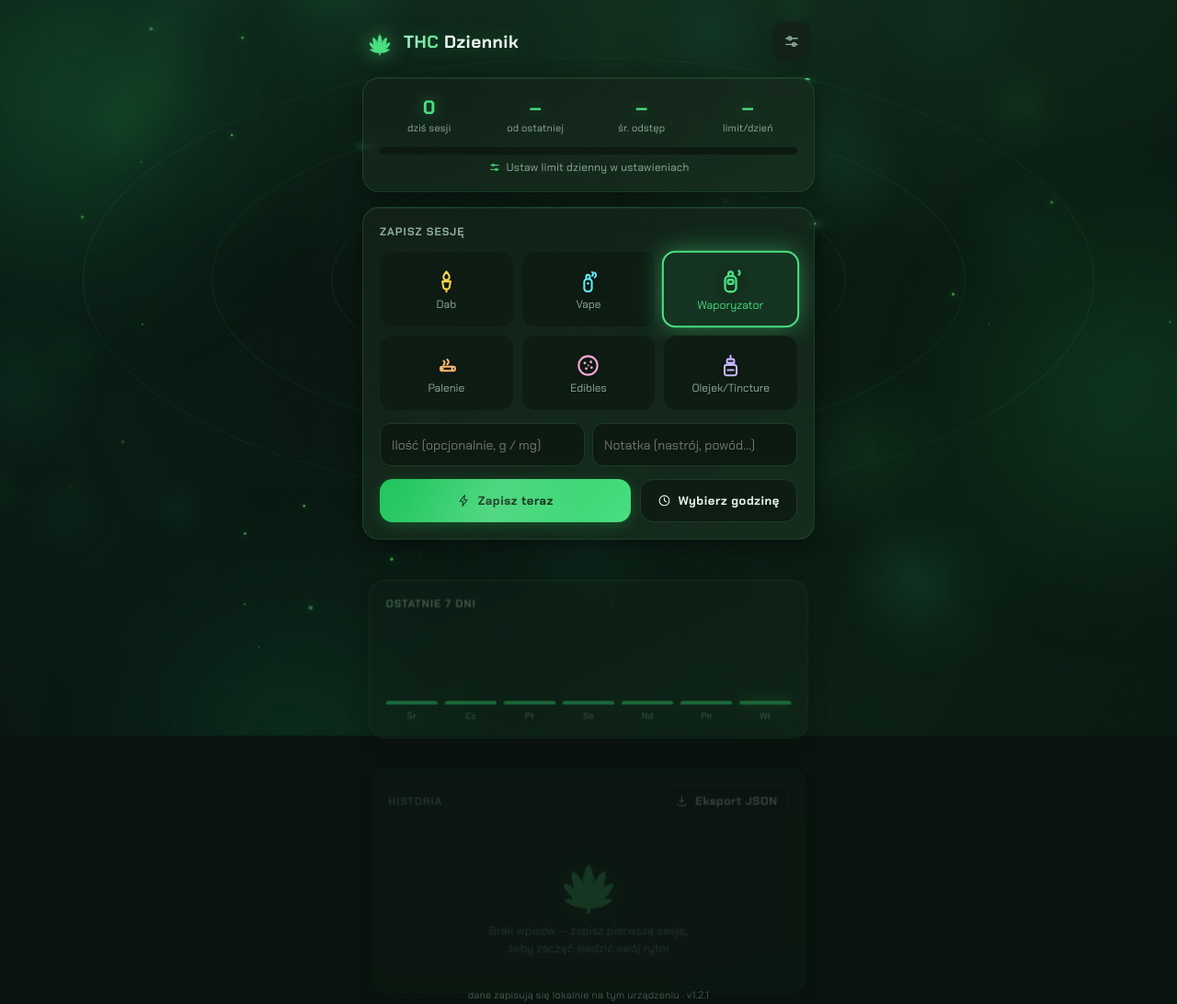
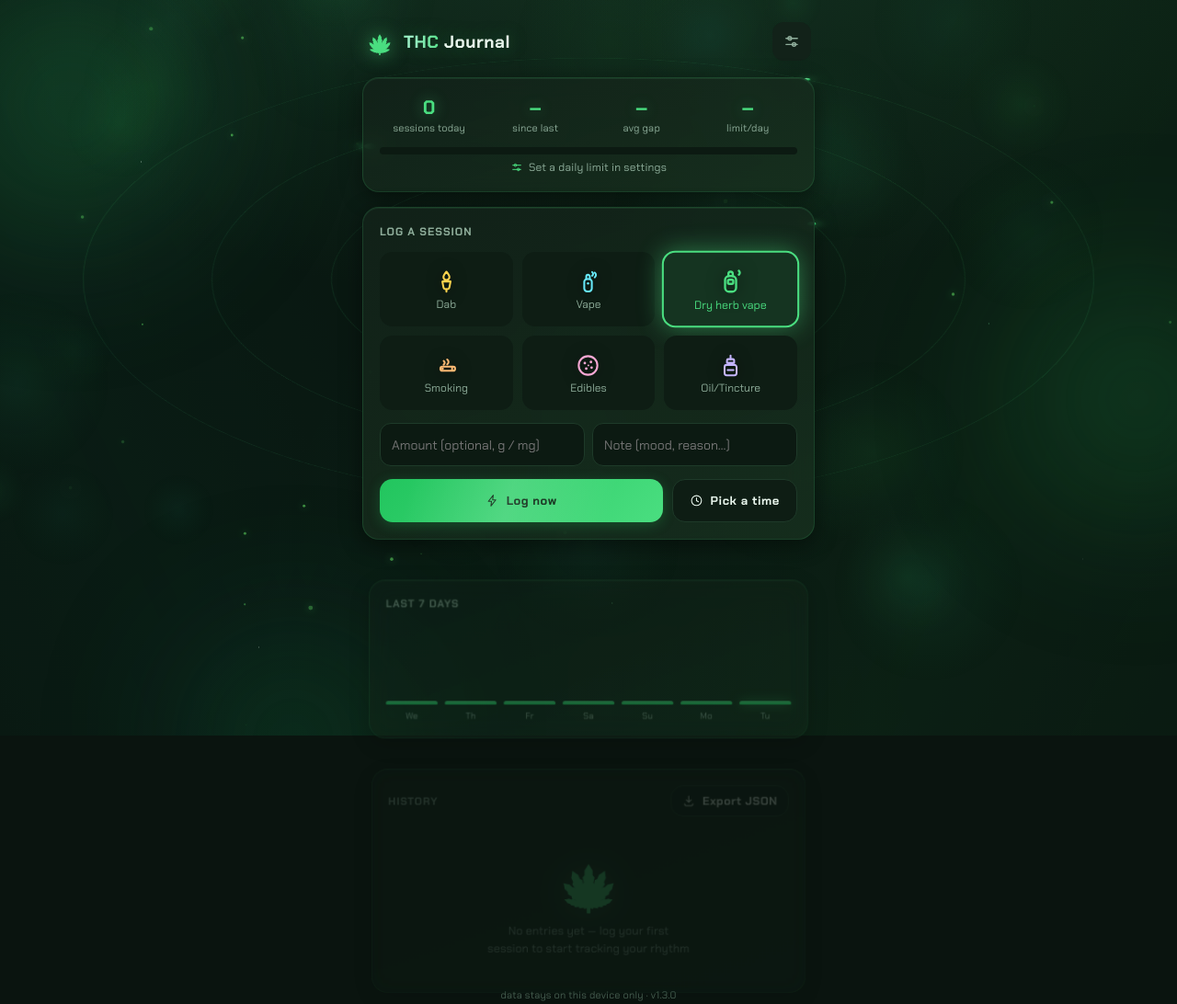
Before and after one commit to megabomb420/thc-dziennik, a website built with Vite: page index.html in a window 1280 px wide. Shown: the whole page at 92% size. Built offline with nearby package versions, Linux system fonts and the light colour scheme.

Commit message:
🌐 Dwujęzyczność: angielski domyślnie, polski w ustawieniach
- nowy i18n.js: słowniki EN/PL, t(klucz, zmienne), setLang(), locale(), weekdays()
- statyczny HTML na data-i18n / -placeholder / -title / -aria; html lang + title
- app.js czyta wszystko przez t(), przerysowuje się z window.onLangChange
- daty, godziny i skróty dni wg lokalizacji: en-GB vs pl-PL
- select języka w ustawieniach (English/Polski), zapis od razu w settings.lang
- "Dry herb vape" zamiast "Waporyzator" (odróżnienie od metody "Vape")
- manifest EN, eksport thc-journal-*.json, wersja 1.3.0, sw.js CACHE v10 + i18n.js
- README + HANDOFF

```diff
--- a/app.js
+++ b/app.js
@@ -1,20 +1,16 @@
-const METHODS = [
-  { id:'dab',    name:'Dab' },
-  { id:'vape',   name:'Vape' },
-  { id:'vapor',  name:'Waporyzator' },
-  { id:'smoke',  name:'Palenie' },
-  { id:'edible', name:'Edibles' },
-  { id:'oil',    name:'Olejek/Tincture' },
-];
+const METHODS = ['dab', 'vape', 'vapor', 'smoke', 'edible', 'oil'];
 
 const LS_ENTRIES = 'thc_entries_v1';
 const LS_SETTINGS = 'thc_settings_v1';
 
 let entries = JSON.parse(localStorage.getItem(LS_ENTRIES) || '[]');
-let settings = JSON.parse(localStorage.getItem(LS_SETTINGS) || '{"goal":0,"nick":""}');
+let settings = JSON.parse(localStorage.getItem(LS_SETTINGS) || '{"goal":0,"nick":"","lang":"en"}');
+if (!settings.lang) settings.lang = 'en';
 let selectedMethod = 'vapor';
 
 const $ = id => document.getElementById(id);
+const t = (k, v) => window.i18n.t(k, v);
+const methodName = id => t('method_' + id);
 
 function save() {
   localStorage.setItem(LS_ENTRIES, JSON.stringify(entries));
@@ -36,10 +32,10 @@ function sameDay(a, b) {
 
 /* --- metody --- */
 function renderMethods() {
-  $('methods').innerHTML = METHODS.map(m =>
-    `<button class="method m-${m.id} ${m.id === selectedMethod ? 'active' : ''}" data-id="${m.id}"
-       aria-pressed="${m.id === selectedMethod}">
-       <span class="m-icon">${svgIcon(m.id)}</span><span class="m-name">${m.name}</span>
+  $('methods').innerHTML = METHODS.map(id =>
+    `<button class="method m-${id} ${id === selectedMethod ? 'active' : ''}" data-id="${id}"
+       aria-pressed="${id === selectedMethod}">
+       <span class="m-icon">${svgIcon(id)}</span><span class="m-name">${methodName(id)}</span>
      </button>`).join('');
   document.querySelectorAll('.method').forEach(b =>
     b.onclick = () => { selectedMethod = b.dataset.id; renderMethods(); });
@@ -69,10 +65,10 @@ function renderStats() {
     fill.classList.toggle('over', over);
     txt.classList.toggle('over', over);
     txt.innerHTML = (over ? svgIcon('alert') : '') +
-      `<span>${over ? 'Limit przekroczony' : 'Dzisiejszy limit'}: ${todayCount}/${settings.goal}</span>`;
+      `<span>${t(over ? 'goalOver' : 'goalToday', { a: todayCount, b: settings.goal })}</span>`;
   } else {
     fill.style.width = '0';
-    txt.innerHTML = svgIcon('sliders') + '<span>Ustaw limit dzienny w ustawieniach</span>';
+    txt.innerHTML = svgIcon('sliders') + `<span>${t('goalUnset')}</span>`;
   }
 }
 
@@ -85,7 +81,7 @@ function renderChart() {
   }
   const counts = days.map(d => entries.filter(e => sameDay(new Date(e.t), d)).length);
   const max = Math.max(1, ...counts);
-  const names = ['Nd','Pn','Wt','Śr','Cz','Pt','So'];
+  const names = window.i18n.weekdays();
   $('chart').innerHTML = days.map((d, i) => `
     <div class="bar-col">
       <span class="bar-count">${counts[i] || ''}</span>
@@ -95,30 +91,29 @@ function renderChart() {
 }
 
 /* --- historia --- */
-function methodOf(id) { return METHODS.find(m => m.id === id) || METHODS[0]; }
-
 function renderHistory() {
   const el = $('history');
   const sorted = [...entries].sort((a, b) => b.t - a.t).slice(0, 100);
   if (!sorted.length) {
     el.innerHTML = `<div class="empty">
       <span class="empty-art">${svgIcon('leaf')}</span>
-      <div class="empty-txt">Brak wpisów — zapisz pierwszą sesję, żeby zacząć śledzić swój rytm</div>
+      <div class="empty-txt">${t('empty')}</div>
     </div>`;
     return;
   }
+  const loc = window.i18n.locale();
   el.innerHTML = sorted.map(e => {
-    const m = methodOf(e.m);
+    const id = METHODS.includes(e.m) ? e.m : METHODS[0];
     const d = new Date(e.t);
-    const when = d.toLocaleDateString('pl-PL', { day: 'numeric', month: 'short' }) + ' ' +
-                 d.toLocaleTimeString('pl-PL', { hour: '2-digit', minute: '2-digit' });
+    const when = d.toLocaleDateString(loc, { day: 'numeric', month: 'short' }) + ' ' +
+                 d.toLocaleTimeString(loc, { hour: '2-digit', minute: '2-digit' });
     const extra = [e.amount ? e.amount : '', e.note || ''].filter(Boolean).join(' · ');
-    return `<div class="entry m-${m.id}">
-      <span class="e-icon">${svgIcon(m.id)}</span>
-      <div class="e-main"><div class="e-method">${m.name}</div>
+    return `<div class="entry m-${id}">
+      <span class="e-icon">${svgIcon(id)}</span>
+      <div class="e-main"><div class="e-method">${methodName(id)}</div>
       ${extra ? `<div class="e-note">${extra}</div>` : ''}</div>
       <div class="e-time">${when}</div>
-      <button class="e-del" data-id="${e.id}" title="Usuń" aria-label="Usuń wpis">${svgIcon('close')}</button>
+      <button class="e-del" data-id="${e.id}" title="${t('titleDelete')}" aria-label="${t('ariaDelete')}">${svgIcon('close')}</button>
     </div>`;
   }).join('');
   el.querySelectorAll('.e-del').forEach(b => b.onclick = () => {
@@ -141,8 +136,7 @@ function addEntry(ts) {
   save();
   $('amountInput').value = ''; $('noteInput').value = '';
   renderAll();
-  const m = methodOf(selectedMethod);
-  toast(`Zapisano: ${m.name}`, m.id);
+  toast(t('toastSaved', { m: methodName(selectedMethod) }), selectedMethod);
   // eksplozja cząsteczek z miejsca kliknięcia
   const btn = $('logNow').getBoundingClientRect();
   if (window.fxBurst) fxBurst(btn.left + btn.width / 2, btn.top + btn.height / 2);
@@ -163,7 +157,7 @@ $('cancelTime').onclick = closeTimeModal;
 $('timeModal').addEventListener('click', e => { if (e.target === $('timeModal')) closeTimeModal(); });
 $('confirmTime').onclick = () => {
   const v = $('customTime').value;
-  if (!v) { toast('Wybierz datę i godzinę', 'alert'); return; }
+  if (!v) { toast(t('toastPickTime'), 'alert'); return; }
   addEntry(new Date(v).getTime());
   closeTimeModal();
 };
@@ -177,7 +171,7 @@ $('exportBtn').onclick = () => {
   const blob = new Blob([JSON.stringify({ settings, entries }, null, 2)], { type: 'application/json' });
   const a = document.createElement('a');
   a.href = URL.createObjectURL(blob);
-  a.download = 'thc-dziennik-' + new Date().toISOString().slice(0, 10) + '.json';
+  a.download = 'thc-journal-' + new Date().toISOString().slice(0, 10) + '.json';
   a.click();
 };
 
@@ -185,35 +179,42 @@ $('exportBtn').onclick = () => {
 $('settingsBtn').onclick = () => {
   $('goalInput').value = settings.goal;
   $('nickInput').value = settings.nick;
+  $('langInput').value = settings.lang;
   $('settingsModal').classList.remove('hidden');
 };
 $('closeSettings').onclick = () => $('settingsModal').classList.add('hidden');
+$('langInput').onchange = e => {
+  settings.lang = window.i18n.langs.some(l => l.code === e.target.value) ? e.target.value : 'en';
+  save();
+  window.i18n.setLang(settings.lang);
+};
 $('saveSettings').onclick = () => {
   settings.goal = Math.max(0, parseInt($('goalInput').value) || 0);
   settings.nick = $('nickInput').value.trim();
   save(); renderAll();
   $('settingsModal').classList.add('hidden');
-  toast('Zapisano ustawienia', 'check');
+  toast(t('toastSettings'), 'check');
 };
 $('wipeBtn').onclick = () => {
-  if (confirm('Na pewno usunąć WSZYSTKIE wpisy? Tego nie da się cofnąć.')) {
+  if (confirm(t('confirmWipe'))) {
     entries = []; save(); renderAll();
     $('settingsModal').classList.add('hidden');
-    toast('Dane usunięte', 'trash');
+    toast(t('toastWiped'), 'trash');
   }
 };
 
 /* --- toast --- */
 let toastTimer;
 function toast(msg, ico) {
-  const t = $('toast');
-  t.innerHTML = (ico ? svgIcon(ico) : '') + `<span>${msg}</span>`;
-  t.classList.remove('hidden');
+  const el = $('toast');
+  el.innerHTML = (ico ? svgIcon(ico) : '') + `<span>${msg}</span>`;
+  el.classList.remove('hidden');
   clearTimeout(toastTimer);
-  toastTimer = setTimeout(() => t.classList.add('hidden'), 2200);
+  toastTimer = setTimeout(() => el.classList.add('hidden'), 2200);
 }
 
 /* --- init --- */
-renderMethods();
-renderAll();
+window.onLangChange = () => { renderMethods(); renderAll(); };
+window.i18n.setLang(settings.lang);
+$('langInput').value = settings.lang;
 setInterval(renderStats, 30000); // odświeżanie "od ostatniej"
--- /dev/null
+++ b/i18n.js
@@ -0,0 +1,151 @@
+/* ===== I18N: angielski (domyślny) + polski ===== */
+(() => {
+  const STRINGS = {
+    en: {
+      locale: 'en-GB',
+      weekdays: ['Su', 'Mo', 'Tu', 'We', 'Th', 'Fr', 'Sa'],
+      appTitle: 'THC Journal — control & reduction',
+      brandWord: 'Journal',
+      statToday: 'sessions today',
+      statSince: 'since last',
+      statGap: 'avg gap',
+      statGoal: 'limit/day',
+      goalUnset: 'Set a daily limit in settings',
+      goalToday: 'Today: {a}/{b}',
+      goalOver: 'Limit exceeded: {a}/{b}',
+      logTitle: 'Log a session',
+      amountPh: 'Amount (optional, g / mg)',
+      notePh: 'Note (mood, reason…)',
+      logNow: 'Log now',
+      logCustom: 'Pick a time',
+      chartTitle: 'Last 7 days',
+      historyTitle: 'History',
+      exportJson: 'Export JSON',
+      empty: 'No entries yet — log your first session to start tracking your rhythm',
+      footer: 'data stays on this device only · v1.3.0',
+      settings: 'Settings',
+      goalLabel: 'Daily session limit (0 = no limit)',
+      nickLabel: 'Nickname (optional)',
+      langLabel: 'Language',
+      save: 'Save',
+      cancel: 'Cancel',
+      wipe: 'Delete all data',
+      timeTitle: 'When was it?',
+      ago15: '15 min ago',
+      ago30: '30 min ago',
+      ago60: '1 h ago',
+      ago120: '2 h ago',
+      timeLabel: 'or an exact date and time',
+      toastSaved: 'Saved: {m}',
+      toastPickTime: 'Pick a date and time',
+      toastSettings: 'Settings saved',
+      toastWiped: 'Data deleted',
+      confirmWipe: 'Delete ALL entries? This cannot be undone.',
+      ariaSettings: 'Settings',
+      ariaDelete: 'Delete entry',
+      titleDelete: 'Delete',
+      method_dab: 'Dab',
+      method_vape: 'Vape',
+      method_vapor: 'Dry herb vape',
+      method_smoke: 'Smoking',
+      method_edible: 'Edibles',
+      method_oil: 'Oil/Tincture',
+    },
+    pl: {
+      locale: 'pl-PL',
+      weekdays: ['Nd', 'Pn', 'Wt', 'Śr', 'Cz', 'Pt', 'So'],
+      appTitle: 'THC Dziennik — kontrola i redukcja',
+      brandWord: 'Dziennik',
+      statToday: 'dziś sesji',
+      statSince: 'od ostatniej',
+      statGap: 'śr. odstęp',
+      statGoal: 'limit/dzień',
+      goalUnset: 'Ustaw limit dzienny w ustawieniach',
+      goalToday: 'Dzisiejszy limit: {a}/{b}',
+      goalOver: 'Limit przekroczony: {a}/{b}',
+      logTitle: 'Zapisz sesję',
+      amountPh: 'Ilość (opcjonalnie, g / mg)',
+      notePh: 'Notatka (nastrój, powód…)',
+      logNow: 'Zapisz teraz',
+      logCustom: 'Wybierz godzinę',
+      chartTitle: 'Ostatnie 7 dni',
+      historyTitle: 'Historia',
+      exportJson: 'Eksport JSON',
+      empty: 'Brak wpisów — zapisz pierwszą sesję, żeby zacząć śledzić swój rytm',
+      footer: 'dane zapisują się lokalnie na tym urządzeniu · v1.3.0',
+      settings: 'Ustawienia',
+      goalLabel: 'Dzienny limit sesji (0 = bez limitu)',
+      nickLabel: 'Nick (opcjonalnie)',
+      langLabel: 'Język',
+      save: 'Zapisz',
+      cancel: 'Anuluj',
+      wipe: 'Usuń wszystkie dane',
+      timeTitle: 'Kiedy to było?',
+      ago15: '15 min temu',
+      ago30: '30 min temu',
+      ago60: '1 h temu',
+      ago120: '2 h temu',
+      timeLabel: 'albo dokładna data i godzina',
+      toastSaved: 'Zapisano: {m}',
+      toastPickTime: 'Wybierz datę i godzinę',
+      toastSettings: 'Zapisano ustawienia',
+      toastWiped: 'Dane usunięte',
+      confirmWipe: 'Na pewno usunąć WSZYSTKIE wpisy? Tego nie da się cofnąć.',
+      ariaSettings: 'Ustawienia',
+      ariaDelete: 'Usuń wpis',
+      titleDelete: 'Usuń',
+      method_dab: 'Dab',
+      method_vape: 'Vape',
+      method_vapor: 'Dry herb vape',
+      method_smoke: 'Palenie',
+      method_edible: 'Edibles',
+      method_oil: 'Olejek/Tincture',
+    },
+  };
+
+  const DEFAULT = 'en';
+  const table = () => STRINGS[lang] || STRINGS[DEFAULT];
+  let lang = DEFAULT;
+
+  function t(key, vars) {
+    let s = table()[key];
+    if (s == null) s = STRINGS[DEFAULT][key];
+    if (s == null) return key;
+    if (vars) s = s.replace(/\{(\w+)\}/g, (m, k) => (vars[k] != null ? vars[k] : ''));
+    return s;
+  }
+
+  function apply() {
+    document.documentElement.lang = lang;
+    document.title = t('appTitle');
+    document.querySelectorAll('[data-i18n]').forEach(el => { el.textContent = t(el.dataset.i18n); });
+    document.querySelectorAll('[data-i18n-placeholder]').forEach(el => { el.placeholder = t(el.dataset.i18nPlaceholder); });
+    document.querySelectorAll('[data-i18n-title]').forEach(el => { el.title = t(el.dataset.i18nTitle); });
+    document.querySelectorAll('[data-i18n-aria]').forEach(el => { el.setAttribute('aria-label', t(el.dataset.i18nAria)); });
+  }
+
+  function setLang(code) {
+    lang = STRINGS[code] ? code : DEFAULT;
+    apply();
+    if (window.onLangChange) window.onLangChange();
+  }
+
+  function stored() {
+    try {
+      const s = JSON.parse(localStorage.getItem('thc_settings_v1') || '{}');
+      return STRINGS[s.lang] ? s.lang : DEFAULT;
+    } catch { return DEFAULT; }
+  }
+
+  window.i18n = {
+    t,
+    setLang,
+    get lang() { return lang; },
+    locale: () => table().locale,
+    weekdays: () => table().weekdays,
+    langs: [{ code: 'en', label: 'English' }, { code: 'pl', label: 'Polski' }],
+  };
+
+  lang = stored();
+  apply();
+})();
--- a/index.html
+++ b/index.html
@@ -1,9 +1,9 @@
 <!DOCTYPE html>
-<html lang="pl">
+<html lang="en">
 <head>
 <meta charset="UTF-8">
 <meta name="viewport" content="width=device-width, initial-scale=1.0, maximum-scale=1.0, user-scalable=no, viewport-fit=cover">
-<title>THC Dziennik — kontrola i redukcja</title>
+<title>THC Journal — control &amp; reduction</title>
 <meta name="theme-color" content="#0d1f16">
 <link rel="manifest" href="manifest.webmanifest">
 <link rel="icon" type="image/png" sizes="192x192" href="icons/icon-192.png">
@@ -32,9 +32,10 @@
   <header>
     <div class="brand">
       <span class="logo-mark" data-icon="leaf"></span>
-      <div class="logo"><span>THC</span> Dziennik</div>
+      <div class="logo"><span>THC</span> <b data-i18n="brandWord">Journal</b></div>
     </div>
-    <button id="settingsBtn" class="icon-btn" title="Ustawienia" aria-label="Ustawienia" data-icon="sliders"></button>
+    <button id="settingsBtn" class="icon-btn" data-icon="sliders"
+      data-i18n-title="ariaSettings" data-i18n-aria="ariaSettings"></button>
   </header>
 
   <!-- KARTA STATUSU -->
@@ -42,99 +43,108 @@
     <div class="status-grid">
       <div class="stat">
         <div class="stat-num" id="statToday">0</div>
-        <div class="stat-label">dziś sesji</div>
+        <div class="stat-label" data-i18n="statToday">sessions today</div>
       </div>
       <div class="stat">
         <div class="stat-num" id="statSince">–</div>
-        <div class="stat-label">od ostatniej</div>
+        <div class="stat-label" data-i18n="statSince">since last</div>
       </div>
       <div class="stat">
         <div class="stat-num" id="statGap">–</div>
-        <div class="stat-label">śr. odstęp</div>
+        <div class="stat-label" data-i18n="statGap">avg gap</div>
       </div>
       <div class="stat">
         <div class="stat-num" id="statGoal">–</div>
-        <div class="stat-label">limit/dzień</div>
+        <div class="stat-label" data-i18n="statGoal">limit/day</div>
       </div>
     </div>
     <div class="goal-bar-wrap">
       <div class="goal-bar"><div class="goal-fill" id="goalFill"></div></div>
-      <div class="goal-text" id="goalText">Ustaw limit dzienny w ustawieniach</div>
+      <div class="goal-text" id="goalText">Set a daily limit in settings</div>
     </div>
   </section>
 
   <!-- SZYBKI ZAPIS -->
   <section class="card log-card">
-    <h2>Zapisz sesję</h2>
+    <h2 data-i18n="logTitle">Log a session</h2>
     <div class="methods" id="methods"></div>
     <div class="log-extras">
-      <input type="number" id="amountInput" min="0" step="0.05" placeholder="Ilość (opcjonalnie, g / mg)">
-      <input type="text" id="noteInput" maxlength="80" placeholder="Notatka (nastrój, powód…)">
+      <input type="number" id="amountInput" min="0" step="0.05"
+        data-i18n-placeholder="amountPh" placeholder="Amount (optional, g / mg)">
+      <input type="text" id="noteInput" maxlength="80"
+        data-i18n-placeholder="notePh" placeholder="Note (mood, reason…)">
     </div>
     <div class="log-actions">
-      <button class="btn primary" id="logNow" data-icon="bolt">Zapisz teraz</button>
-      <button class="btn ghost" id="logCustom" data-icon="clock">Wybierz godzinę</button>
+      <button class="btn primary" id="logNow" data-icon="bolt"><span data-i18n="logNow">Log now</span></button>
+      <button class="btn ghost" id="logCustom" data-icon="clock"><span data-i18n="logCustom">Pick a time</span></button>
     </div>
   </section>
 
   <!-- WYKRES 7 DNI -->
   <section class="card">
-    <h2>Ostatnie 7 dni</h2>
+    <h2 data-i18n="chartTitle">Last 7 days</h2>
     <div class="chart" id="chart"></div>
   </section>
 
   <!-- HISTORIA -->
   <section class="card">
     <div class="hist-head">
-      <h2>Historia</h2>
-      <button class="btn ghost small" id="exportBtn" data-icon="download">Eksport JSON</button>
+      <h2 data-i18n="historyTitle">History</h2>
+      <button class="btn ghost small" id="exportBtn" data-icon="download"><span data-i18n="exportJson">Export JSON</span></button>
     </div>
     <div id="history" class="history"></div>
   </section>
 
-  <footer>dane zapisują się lokalnie na tym urządzeniu · v1.2.1</footer>
+  <footer data-i18n="footer">data stays on this device only · v1.3.0</footer>
 </div>
 
 <!-- MODAL USTAWIEŃ -->
 <div class="modal hidden" id="settingsModal">
   <div class="modal-box">
-    <h2 class="with-ico"><span data-icon="sliders"></span>Ustawienia</h2>
-    <label>Dzienny limit sesji (0 = bez limitu)
+    <h2 class="with-ico"><span data-icon="sliders"></span><span data-i18n="settings">Settings</span></h2>
+    <label><span data-i18n="goalLabel">Daily session limit (0 = no limit)</span>
       <input type="number" id="goalInput" min="0" max="50">
     </label>
-    <label>Nick (opcjonalnie)
+    <label><span data-i18n="nickLabel">Nickname (optional)</span>
       <input type="text" id="nickInput" maxlength="30">
     </label>
+    <label><span data-i18n="langLabel">Language</span>
+      <select id="langInput">
+        <option value="en">English</option>
+        <option value="pl">Polski</option>
+      </select>
+    </label>
     <div class="modal-actions">
-      <button class="btn primary" id="saveSettings">Zapisz</button>
-      <button class="btn ghost" id="closeSettings">Anuluj</button>
+      <button class="btn primary" id="saveSettings"><span data-i18n="save">Save</span></button>
+      <button class="btn ghost" id="closeSettings"><span data-i18n="cancel">Cancel</span></button>
     </div>
-    <button class="btn danger small" id="wipeBtn" data-icon="trash">Usuń wszystkie dane</button>
+    <button class="btn danger small" id="wipeBtn" data-icon="trash"><span data-i18n="wipe">Delete all data</span></button>
   </div>
 </div>
 
 <!-- MODAL WŁASNEJ GODZINY -->
 <div class="modal hidden" id="timeModal">
   <div class="modal-box time-box">
-    <h2 class="with-ico"><span data-icon="clock"></span>Kiedy to było?</h2>
+    <h2 class="with-ico"><span data-icon="clock"></span><span data-i18n="timeTitle">When was it?</span></h2>
     <div class="quick-times">
-      <button class="chip" data-min="15">15 min temu</button>
-      <button class="chip" data-min="30">30 min temu</button>
-      <button class="chip" data-min="60">1 h temu</button>
-      <button class="chip" data-min="120">2 h temu</button>
+      <button class="chip" data-min="15" data-i18n="ago15">15 min ago</button>
+      <button class="chip" data-min="30" data-i18n="ago30">30 min ago</button>
+      <button class="chip" data-min="60" data-i18n="ago60">1 h ago</button>
+      <button class="chip" data-min="120" data-i18n="ago120">2 h ago</button>
     </div>
-    <label class="time-label">albo dokładna data i godzina
+    <label class="time-label"><span data-i18n="timeLabel">or an exact date and time</span>
       <input type="datetime-local" id="customTime">
     </label>
     <div class="modal-actions">
-      <button class="btn primary" id="confirmTime">Zapisz</button>
-      <button class="btn ghost" id="cancelTime">Anuluj</button>
+      <button class="btn primary" id="confirmTime"><span data-i18n="save">Save</span></button>
+      <button class="btn ghost" id="cancelTime"><span data-i18n="cancel">Cancel</span></button>
     </div>
   </div>
 </div>
 
 <div class="toast hidden" id="toast"></div>
 
+<script src="i18n.js"></script>
 <script src="icons.js"></script>
 <script src="fx.js"></script>
 <script src="app.js"></script>
--- a/package.json
+++ b/package.json
@@ -1,6 +1,6 @@
 {
   "name": "thc-dziennik",
-  "version": "1.2.1",
+  "version": "1.3.0",
   "private": true,
   "scripts": {
     "dev": "vite"
--- a/sw.js
+++ b/sw.js
@@ -1,5 +1,5 @@
-const CACHE = 'thc-dziennik-v9';
-const ASSETS = ['./', './index.html', './style.css', './icons.js', './app.js', './fx.js', './manifest.webmanifest', './fonts/chakra-400.woff2', './fonts/chakra-400ext.woff2', './fonts/chakra-600.woff2', './fonts/chakra-600ext.woff2', './fonts/chakra-700.woff2', './fonts/chakra-700ext.woff2',
+const CACHE = 'thc-dziennik-v10';
+const ASSETS = ['./', './index.html', './style.css', './i18n.js', './icons.js', './app.js', './fx.js', './manifest.webmanifest', './fonts/chakra-400.woff2', './fonts/chakra-400ext.woff2', './fonts/chakra-600.woff2', './fonts/chakra-600ext.woff2', './fonts/chakra-700.woff2', './fonts/chakra-700ext.woff2',
   './icons/icon-192.png', './icons/icon-512.png'];
 
 self.addEventListener('install', e => {
```
Also changed, not shown: HANDOFF.md (+12 -0 lines), style.css (+11 -1 lines), README.md, manifest.webmanifest.
